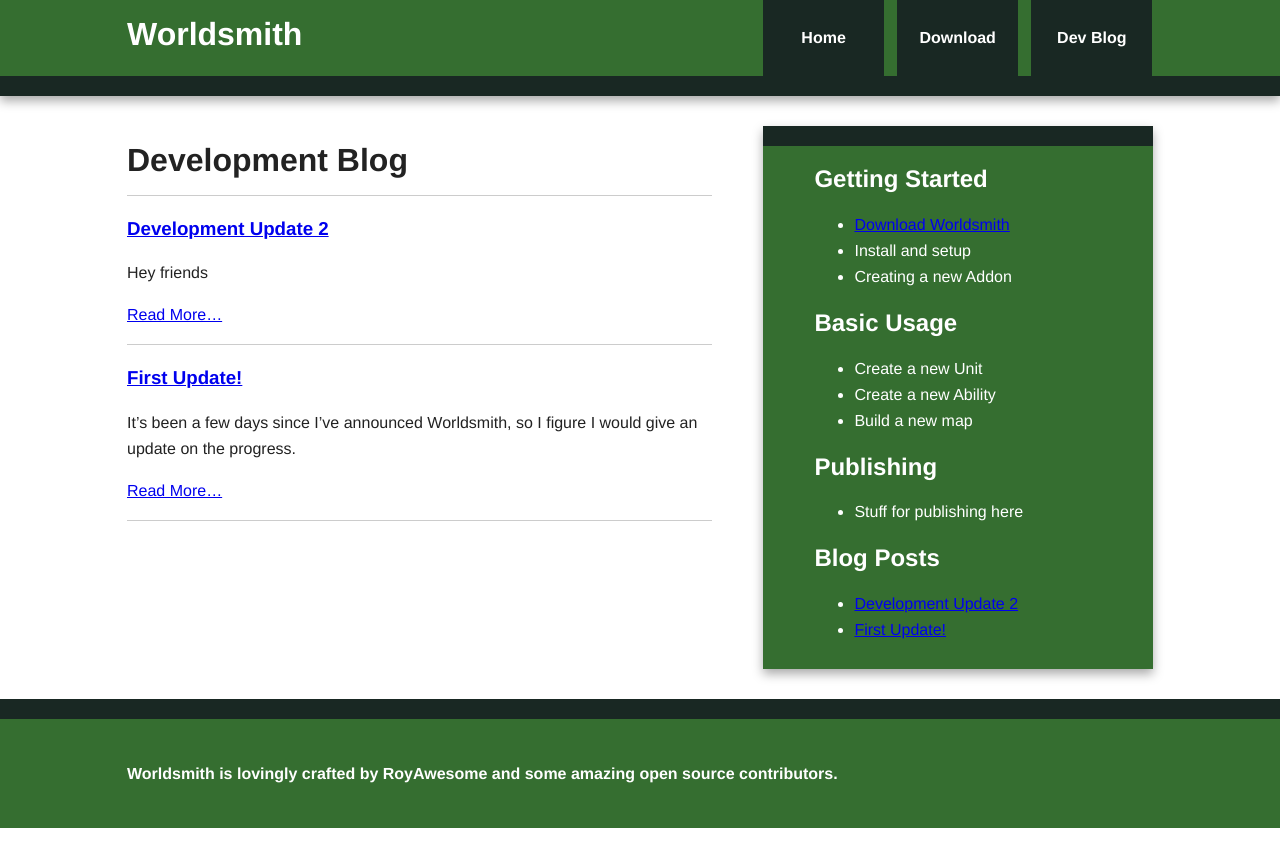
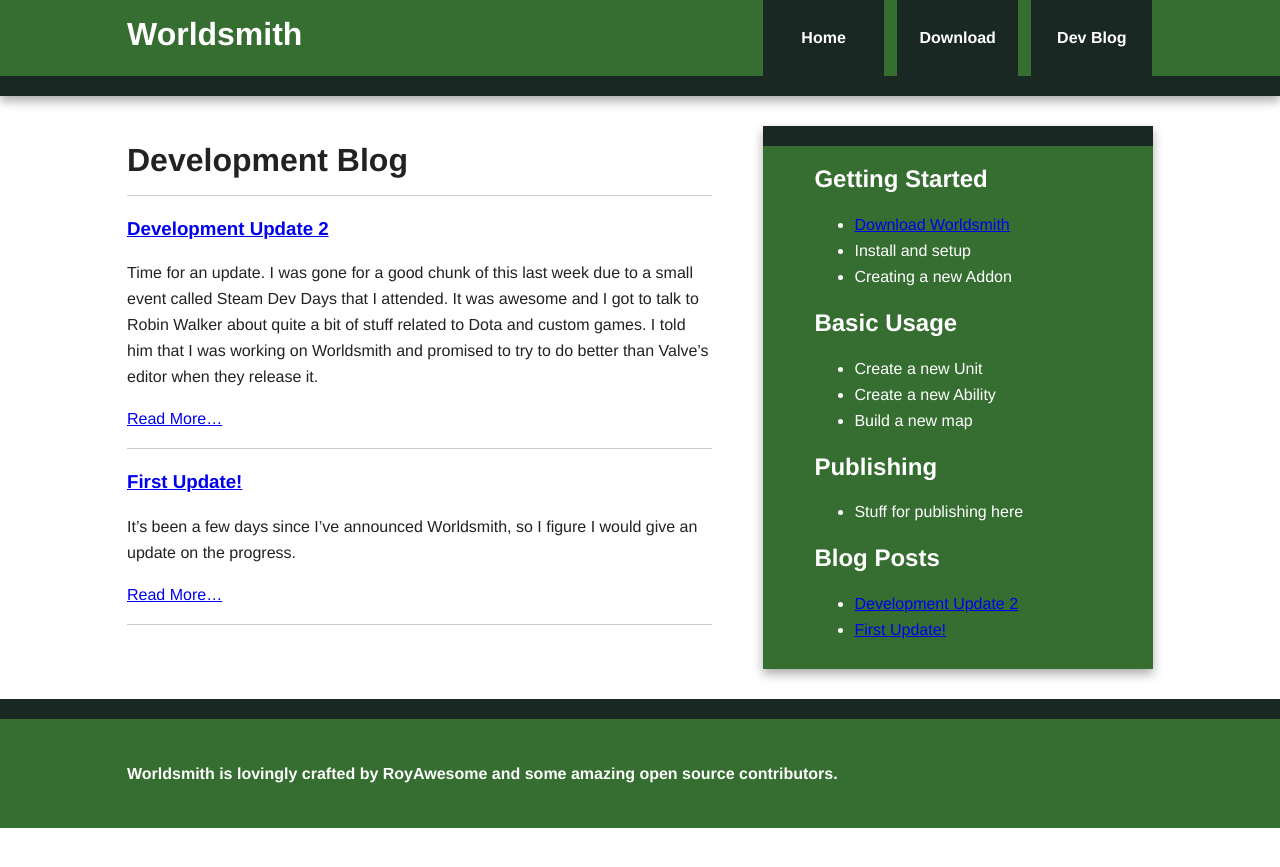
Before and after one commit to Worldsmith/worldsmith.github.io, a Jekyll site: the page built from devblog.md, in a window 1280 px wide. Shown: the top 867 px of the page. Built offline with Jekyll 4.4.1, drawn with Linux system fonts in a browser that asks for light colours; nearby versions of some CDN libraries; Markdown is read by kramdown in place of the engine named in the settings.

Commit message:
Imageafy blafg2

```diff
--- a/_posts/2013-1-19-second-update.md
+++ b/_posts/2013-1-19-second-update.md
@@ -4,17 +4,15 @@
 
 ---
 
-Hey friends
-
 Time for an update.  I was gone for a good chunk of this last week due to a small event called Steam Dev Days that I attended.  It was awesome and I got to talk to Robin Walker about quite a bit of stuff related to Dota and custom games.  I told him that I was working on Worldsmith and promised to try to do better than Valve's editor when they release it.
 
 After I got home from Dev Days, I deleted most of my progress on the New Action dialog and restarted it.  I really like the new approach I'm taking with it and it's easy to fill out a very Warcraft 3 like dialog for creating new actions for abilities.  If valve ever adds new data driven actions for abilities, I can add them to the editor very quickly, which is incredibly nice.
 
-Here is a screenshot: http://i.imgur.com/2nTj7C0.png
+![Link Editor](http://i.imgur.com/2nTj7C0.png)
 
 I do need help with a few things, however.  I need a 2d artist that can help make icons for Worldsmith, since some visual indication of what each button does will go a long way to making Worldsmith easy to use.  Also, I want to create a Worldsmith themed Dota loading screen and maybe a HUD to throw up on workshop to help advertise the editor and to make some money so I can get some real web hosting and have a place to put documentation when I get around to writing it.  If anyone can help with this, please PM me.
 
 As always, if you can program in C#, I accept pull requests: https://github.com/RoyAwesome/WorldSmith .  If you are curious on helping, a way to handle Translations would be excellent and I'd appreciate that a ton.
 
 
-EDIT: I forgot... As always, you can see my progress in this album: http://imgur.com/a/xGOwR#0
+As always, you can see my progress in [this album](http://imgur.com/a/xGOwR#0)
```
